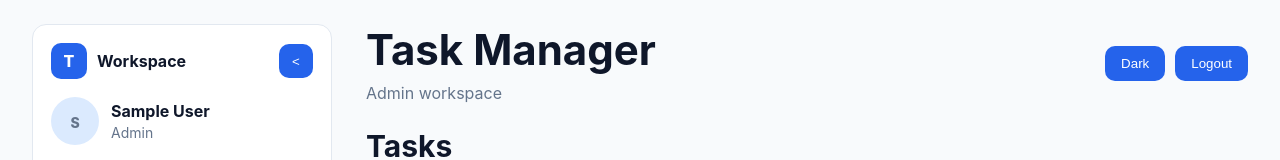
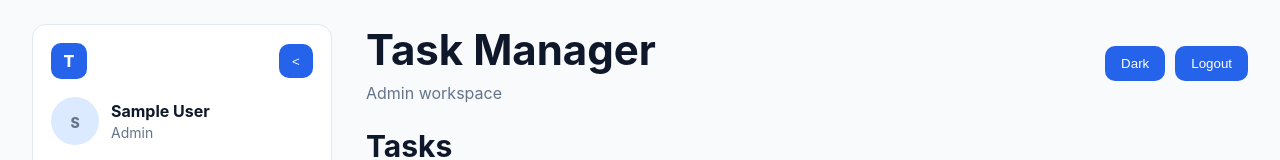
Before and after one commit to tejas16FF/Task-manager-assessment, a React (Vite) app: page /tasks in a window 1280 px wide. Shown: the top 160 px of the page. Built offline with nearby package versions, Linux system fonts and the light colour scheme; no server answers; sample sign-in values are in the browser's storage.

Commit message:
Remove sidebar workspace label

```diff
--- a/src/components/ProjectSidebar.jsx
+++ b/src/components/ProjectSidebar.jsx
@@ -13,7 +13,6 @@ function ProjectSidebar({
       <div className="sidebar-header">
         <div className="sidebar-brand">
           <span className="sidebar-brand-mark">T</span>
-          <span className="sidebar-brand-text">Workspace</span>
         </div>
 
         <button
```
